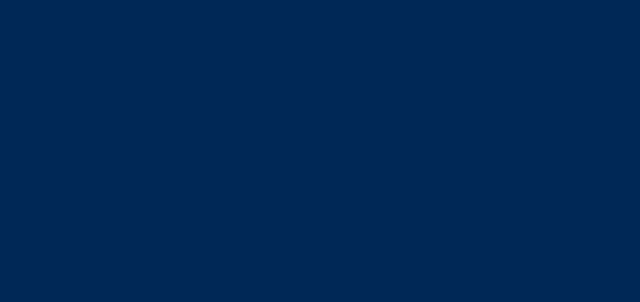
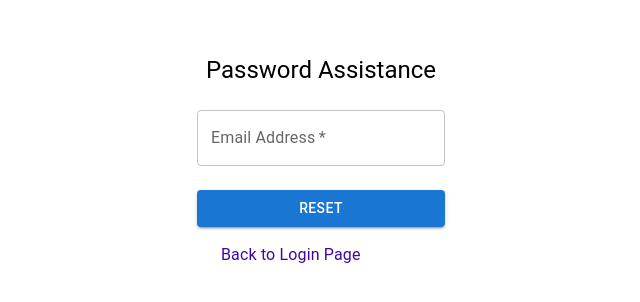
Before and after one commit to JPadovano1483/undergrad_course_scheduler, a React (Create React App) app: page /reset in a window 1280 px wide. Before the commit this address had no page. Shown: the part 106-408 px from the top of the page, without its empty margins (319-959 px from the left). Built offline with nearby package versions, Linux system fonts and the light colour scheme.

Commit message:
Reset Page, Cosmetics
Reset Page built, design changes made to link components

```diff
--- a/src/App.css
+++ b/src/App.css
@@ -51,7 +51,7 @@
 }
 
 body {
-  background-color: rgb(0 40 86);
+  background-color: #002856;
 }
 
 main{
--- a/src/App.js
+++ b/src/App.js
@@ -34,6 +34,7 @@ export default function SignIn() {
   return (
     <Container component ="root"
     sx={{
+      backgroundColor:'#002856',
       color:'black',
     }}>
       <Container component="main" maxWidth="xs"
@@ -102,17 +103,24 @@ export default function SignIn() {
               Sign In
             </Button>
 
+
             <Grid container = 'test'>
-              <Grid item xs>
+              <Link to ="/Reset">
+                <Grid item xs
+                sx={{color: '#4007a2', mr: 4}}
+                >
 
                   Forgot password?
 
-              </Grid>
+                </Grid>
+              </Link>
+              <Link to ="/SignUp">
+                <Grid item xs
+                sx={{color: '#4007a2'}}
+                >
 
-              <Link to ="/SignUp">
-                <Grid item xs>
-
-                  Don't have an account? Sign Up
+                  Don't have an account?
+                  Sign Up
 
                 </Grid>
               </Link>
--- /dev/null
+++ b/src/Reset.js
@@ -0,0 +1,57 @@
+import * as React from 'react';
+import {Button, CssBaseline, TextField} from '@mui/material';
+import {Grid, Box,  Typography, Container} from '@mui/material';
+import {Link} from 'react-router-dom';
+
+export default function Reset(){
+ const handleSubmit = (event) => {
+
+ }
+
+return (
+
+    <Container>
+      <CssBaseline/>
+        <Box
+          sx={{marginTop: 20,
+            display: 'flex',
+            flexDirection: 'column',
+            alignItems: 'center',
+            }}
+        >
+            <Typography component="h1" variant="h5">
+                Password Assistance
+            </Typography>
+            <Box component="form" noValidate onSubmit={handleSubmit} sx={{ mt: 3 }}>
+                <Grid item xs={12}>
+                    <TextField
+                    required
+                    fullWidth
+                    id="email"
+                    label="Email Address"
+                    name="email"
+                    autoComplete="email"
+                    />
+                </Grid>
+                <Button
+                    type="submit"
+                    fullWidth
+                    variant="contained"
+                    sx={{ mt: 3, mb: 2 }}
+                    >
+                    Reset
+                </Button>
+                <Link to ="/">
+                <Grid item
+                    sx={{color: '#4007a2',
+                        ml: 3}}>
+
+                  Back to Login Page
+
+              </Grid>
+              </Link>
+            </Box>
+        </Box>
+    </Container>
+);
+        }
--- a/src/SignUp.js
+++ b/src/SignUp.js
@@ -66,12 +66,23 @@ export default function SignUp() {
                   autoComplete="email"
                 />
               </Grid>
-              <Grid item xs={12}>
+              <Grid item xs={6}>
                 <TextField
                   required
                   fullWidth
                   name="password"
                   label="Password"
+                  type="password"
+                  id="password"
+                  autoComplete="new-password"
+                />
+              </Grid>
+              <Grid item xs={6}>
+                <TextField
+                  required
+                  fullWidth
+                  name="password"
+                  label="Confirm Password"
                   type="password"
                   id="password"
                   autoComplete="new-password"
@@ -96,7 +107,8 @@ export default function SignUp() {
             </Link>
             <Grid container justifyContent="flex-end">
             <Link to ="/">
-              <Grid item>
+              <Grid item
+              sx={{color: '#4007a2'}}>
 
                   Already have an account? Sign in
 
--- a/src/index.js
+++ b/src/index.js
@@ -6,6 +6,7 @@ import { BrowserRouter, Route, Routes } from 'react-router-dom';
 import Home from './Home';
 import Admin from './Admin';
 import SignUp from './SignUp';
+import Reset from './Reset';
 
 const root = ReactDOM.createRoot(document.getElementById('root'));
 root.render(
@@ -15,6 +16,7 @@ root.render(
       <Route path='home' element={<Home />} />
       <Route path='admin' element={<Admin />} />
       <Route path='signup' element ={<SignUp />} />
+      <Route path='reset' element = {<Reset />}/>
     </Routes>
   </BrowserRouter>
 );
```
